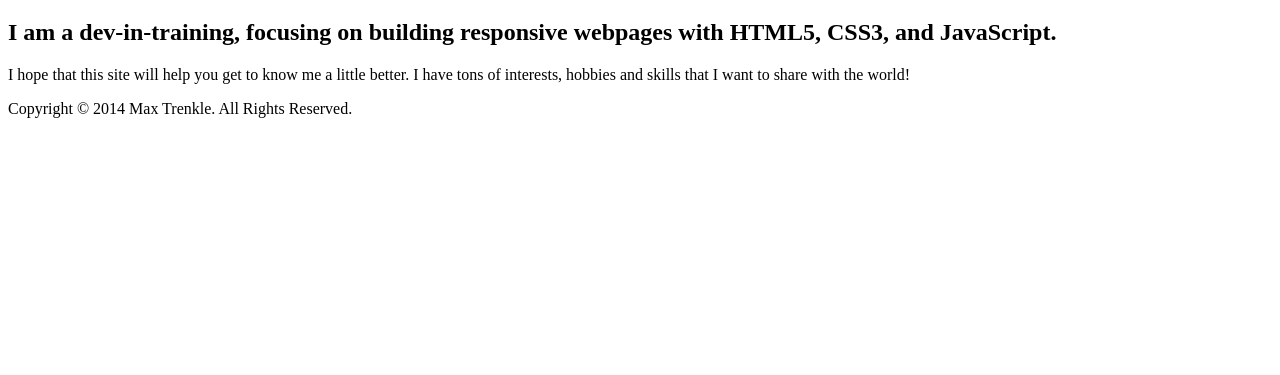
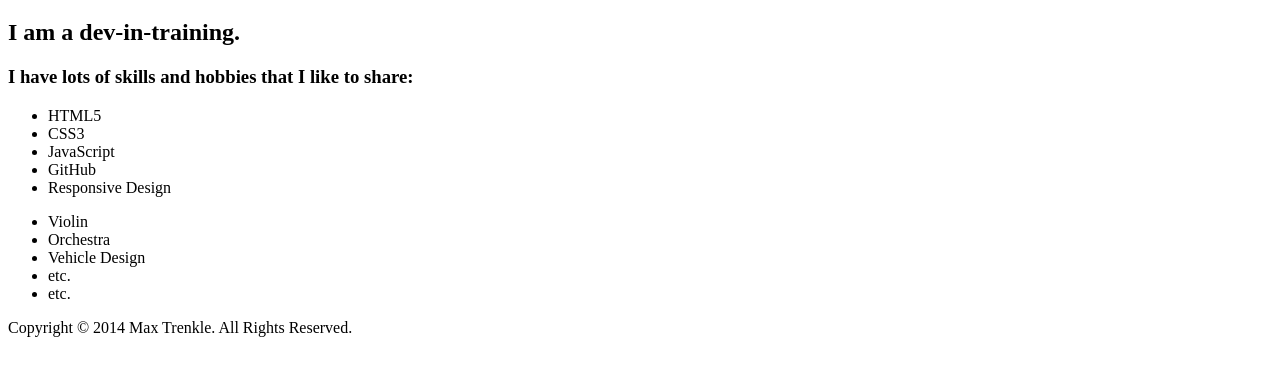
Before and after one commit to MaxTrenkle/maxtrenkle.github.io, a plain HTML site: page index.html in a window 1280 px wide. Shown: the part 61-436 px from the top of the page. Drawn offline with Linux system fonts and the light colour scheme.

Commit message:
Personalizing

```diff
--- a/index.html
+++ b/index.html
@@ -10,12 +10,31 @@
     <body>
         <h1> Max Trenkle </h1>
 
-        <h2> I am a dev-in-training, focusing on building responsive webpages with HTML5, CSS3, and JavaScript. </h2>
+        <h2>
+            I am a dev-in-training.
+        </h2>
 
-        <p>
-        I hope that this site will help you get to know me a little better.
-        I have tons of interests, hobbies and skills that I want to share with the world!
-        </p>
+        <div class = "mycolumns">
+            <h3> I have lots of skills and hobbies that I like to share:</h3>
+            <p>
+                <ul>
+                    <li> HTML5 </li>
+                    <li> CSS3 </li>
+                    <li> JavaScript </li>
+                    <li> GitHub </li>
+                    <li> Responsive Design </li>
+                </ul>
+            </p>
+            <p>
+                <ul>
+                    <li> Violin </li>
+                    <li> Orchestra </li>
+                    <li> Vehicle Design </li>
+                    <li> etc. </li>
+                    <li> etc. </li>
+                </ul>
+            </p>
+        </div>
 
         <footer> Copyright &copy; 2014 Max Trenkle. All Rights Reserved. </footer>
     </body>
```
Also changed, not shown: main.css (added).
